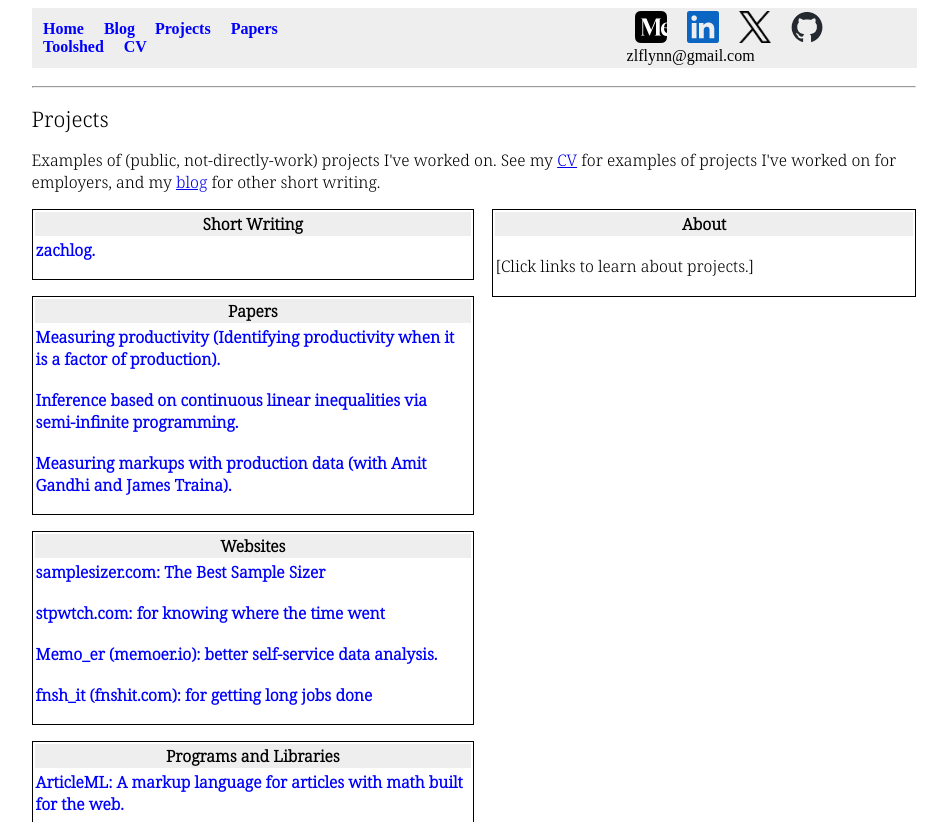
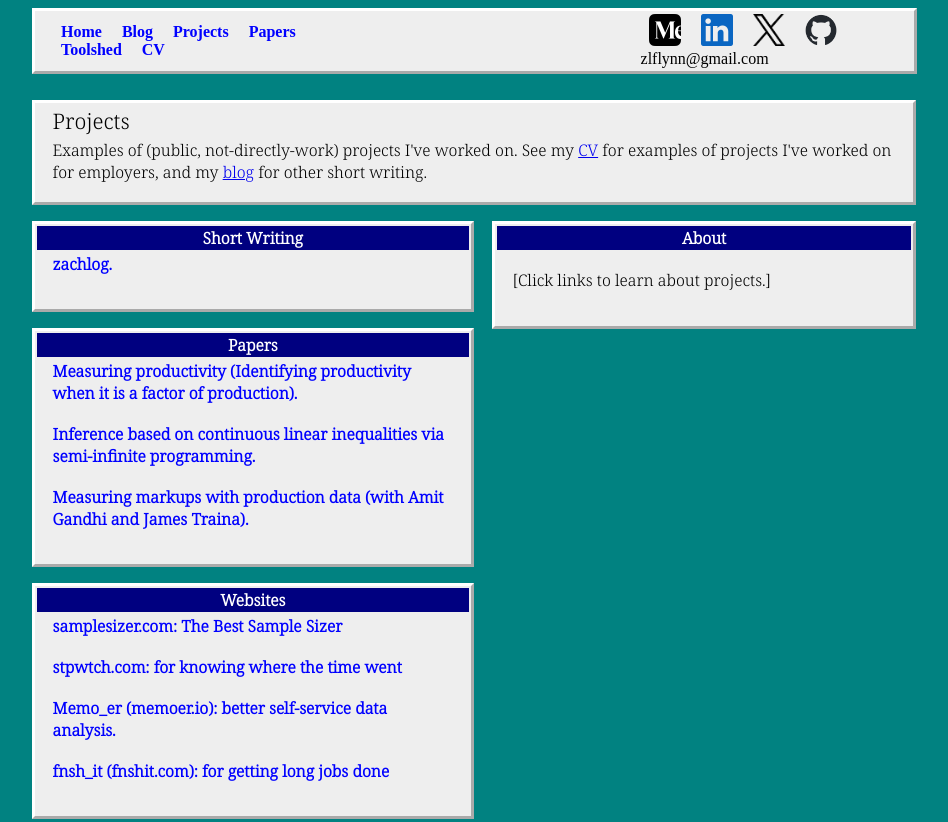
Before and after one commit to flynnzac/flynnzac.github.io, a plain HTML site: page projects.html in a window 1280 px wide. Shown: the top 822 px of the page, without its empty margins (166-1114 px from the left). Drawn offline with Linux system fonts and the light colour scheme.

Commit message:
classic stylings

```diff
--- a/header.html
+++ b/header.html
@@ -25,7 +25,7 @@
     </script>
 
     <div class="headertable">
-      <table width="100%" style="background-color: #eee">
+      <table width="100%" class="text" style="padding:0">
         <tr>
           <td width="34%">
             <a href="index.html" target="_top">Home</a>
--- a/main.css
+++ b/main.css
@@ -24,8 +24,26 @@
 }
 
 .text {
-    border: 0.1em solid black;
+    border:0.2em solid black;
+    background: #eee;
+    border-top-color: white;
+    border-left-color: white;
+    border-bottom-color: #aaa;
+    border-right-color: #aaa;
+    width: 100%;
+    padding-bottom: 1em;
 }
+.textheader {
+    background: navy;
+    color: white;
+    font-weight: bold;
+}
+
+.textheader a {
+    color: white;
+}
+
+
 
 .toolunit {
     padding-left: 1em;
@@ -98,7 +116,12 @@
     color: red;
 }
 
-.researchtable td {
+.text td {
     padding-left: 1em;
     padding-right: 1em;
 }
+
+
+body {
+    background-color: #018281;
+}
--- a/projects.html
+++ b/projects.html
@@ -37,21 +37,26 @@
   <body>
     <div class="header">
       <iframe id="headerframe" src="header.html" style="width:100%;border:none;" marginwidth="0" marginheight="0"></iframe>
-      <hr/>
     </div>
 
 
     <div class="body">
-
-      <div class="page-title">Projects</div>
-
-      <p>Examples of (public, not-directly-work) projects I've worked on. See my <a href="cv.pdf">CV</a> for examples of projects I've worked on for employers, and my <a href="https://medium.com/@zlflynn">blog</a> for other short writing.</p>
+      <table class="text" style="margin-bottom:1em">
+        <tr>
+          <td><div class="page-title">Projects</div></td>
+        </tr>
+        <tr>
+          <td>
+            Examples of (public, not-directly-work) projects I've worked on. See my <a href="cv.pdf">CV</a> for examples of projects I've worked on for employers, and my <a href="https://zachlog.com">blog</a> for other short writing.
+          </td>
+        </tr>
+      </table>
 
 
       <div style="width:50%;float:left">
-        <table style="width:100%; border: 0.1em solid black">
+        <table class="text">
           <tr>
-            <th style="background-color: #eee">Short Writing</th>
+            <th class="textheader">Short Writing</th>
           </tr>
 
           <tr >
@@ -66,9 +71,9 @@
         </table>
         <p></p>
 
-        <table style="width:100%; border: 0.1em solid black">
+        <table class="text">
           <tr>
-            <th style="background-color:#eee">Papers</th>
+            <th class="textheader">Papers</th>
           </tr>
           <tr>
             <td style="padding-bottom: 1em">
@@ -104,9 +109,9 @@
         </table>
         <p></p>
 
-        <table style="width:100%; border: 0.1em solid black">
+        <table class="text">
           <tr>
-            <th style="background-color:#eee">Websites</th>
+            <th class="textheader">Websites</th>
           </tr>
           <tr>
             <td style="padding-bottom: 1em">
@@ -148,9 +153,9 @@
         </table>
         <p></p>
 
-        <table style="width:100%;border:0.1em solid black">
+        <table class="text">
           <tr>
-            <th style="background-color:#eee">Programs and Libraries</th>
+            <th class="textheader">Programs and Libraries</th>
           </tr>
           <tr >
             <td style="padding-bottom: 1em">
@@ -210,9 +215,9 @@
       </div>
 
       <div style="width:48%;float:right">
-        <table style="border: 0.1em solid black;width:100%">
+        <table class="text">
           <tr>
-            <th style="background-color: #eee">About</th>
+            <th class="textheader">About</th>
           </tr>
           <tr>
             <td id="hot-take-zone">
```
Also changed, not shown: index.html (+7 -8 lines), research.html (+14 -8 lines), toolshed.html (+18 -12 lines).
